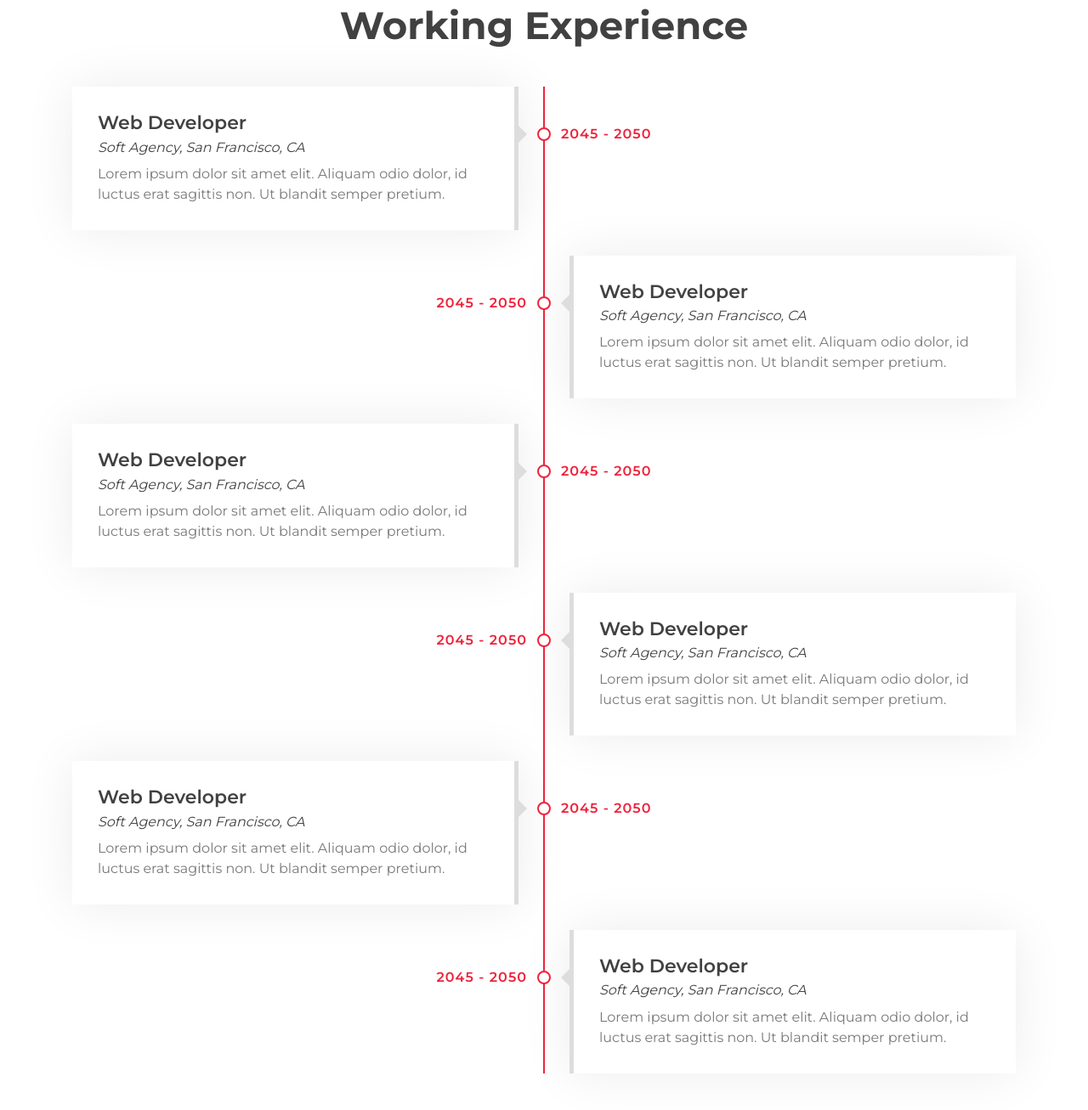
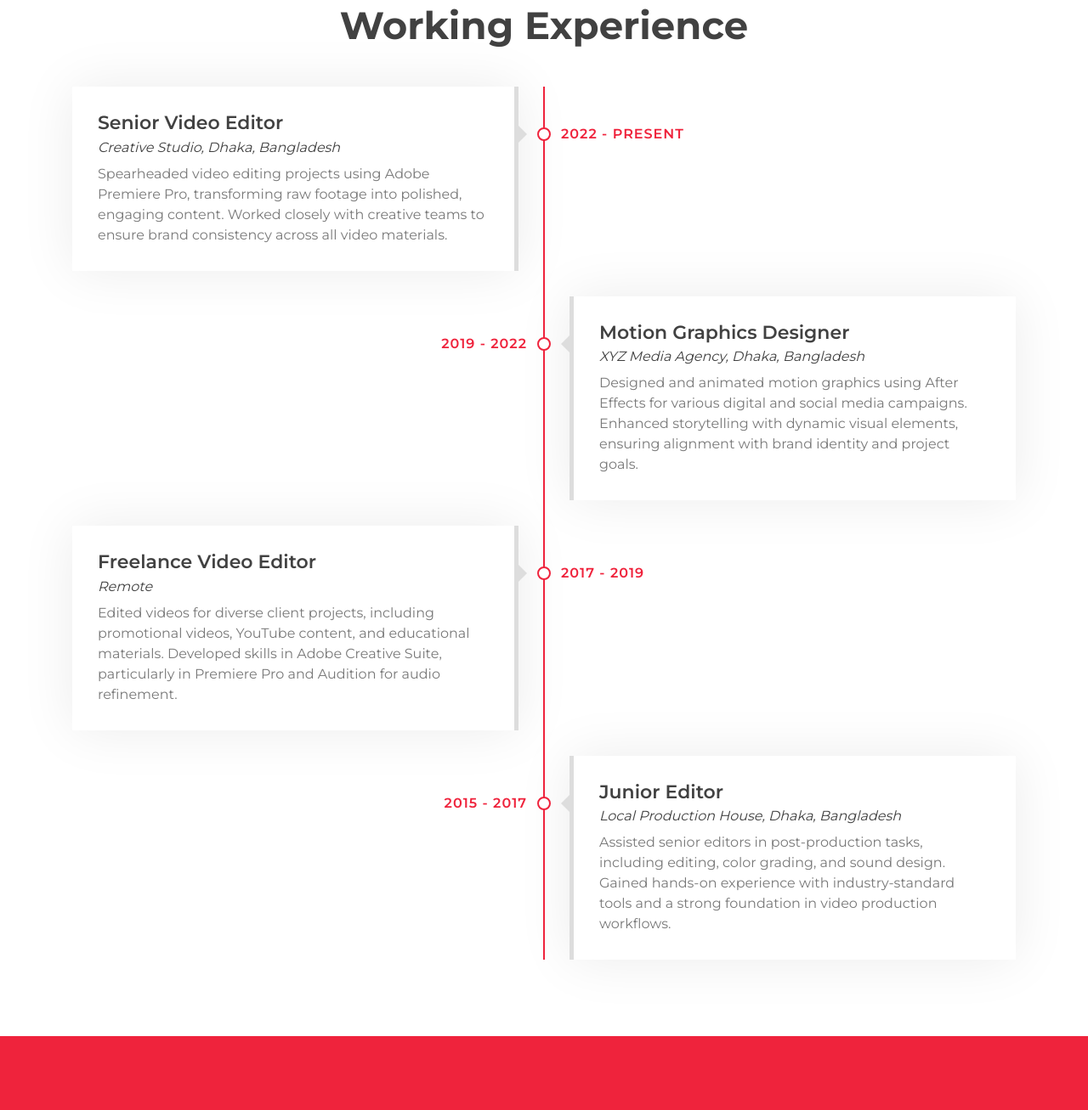
Before and after one commit to ashikdas973/ashiksworld, a plain HTML site: page index.html in a window 1280 px wide. Shown: the part 2310-3617 px from the top of the page at 85% size. Drawn offline with nearby package versions, Linux system fonts and the light colour scheme.

Commit message:
new site

```diff
--- a/index.html
+++ b/index.html
@@ -1,6 +1,7 @@
 <!DOCTYPE html>
 <html lang="en">
     <head>
+        <meta name="google-site-verification" content="kdPIQEgOvzwn3NwNTe7EV5h23HCaQfkn1PuJJzCFBmk" />
         <meta charset="utf-8">
         <title>Ashik Das</title>
         <meta content="width=device-width, initial-scale=1.0" name="viewport">
@@ -212,61 +213,41 @@
         <div class="timeline">
             <div class="timeline-item left wow slideInLeft" data-wow-delay="0.1s">
                 <div class="timeline-text">
-                            <div class="timeline-date">2045 - 2050</div>
-                            <h2>Web Developer</h2>
-                            <h4>Soft Agency, San Francisco, CA</h4>
+                    <div class="timeline-date">2022 - Present</div>
+                    <h2>Senior Video Editor</h2>
+                    <h4>Creative Studio, Dhaka, Bangladesh</h4>
                     <p>
-                                Lorem ipsum dolor sit amet elit. Aliquam odio dolor, id luctus erat sagittis non. Ut blandit semper pretium.
+                        Spearheaded video editing projects using Adobe Premiere Pro, transforming raw footage into polished, engaging content. Worked closely with creative teams to ensure brand consistency across all video materials.
                     </p>
                 </div>
             </div>
-                    <div class="timeline-item right wow slideInRight" data-wow-delay="0.1s">
+            <div class="timeline-item right wow slideInRight" data-wow-delay="0.2s">
                 <div class="timeline-text">
-                            <div class="timeline-date">2045 - 2050</div>
-                            <h2>Web Developer</h2>
-                            <h4>Soft Agency, San Francisco, CA</h4>
+                    <div class="timeline-date">2019 - 2022</div>
+                    <h2>Motion Graphics Designer</h2>
+                    <h4>XYZ Media Agency, Dhaka, Bangladesh</h4>
                     <p>
-                                Lorem ipsum dolor sit amet elit. Aliquam odio dolor, id luctus erat sagittis non. Ut blandit semper pretium.
+                        Designed and animated motion graphics using After Effects for various digital and social media campaigns. Enhanced storytelling with dynamic visual elements, ensuring alignment with brand identity and project goals.
                     </p>
                 </div>
             </div>
-                    <div class="timeline-item left wow slideInLeft" data-wow-delay="0.1s">
+            <div class="timeline-item left wow slideInLeft" data-wow-delay="0.3s">
                 <div class="timeline-text">
-                            <div class="timeline-date">2045 - 2050</div>
-                            <h2>Web Developer</h2>
-                            <h4>Soft Agency, San Francisco, CA</h4>
+                    <div class="timeline-date">2017 - 2019</div>
+                    <h2>Freelance Video Editor</h2>
+                    <h4>Remote</h4>
                     <p>
-                                Lorem ipsum dolor sit amet elit. Aliquam odio dolor, id luctus erat sagittis non. Ut blandit semper pretium.
+                        Edited videos for diverse client projects, including promotional videos, YouTube content, and educational materials. Developed skills in Adobe Creative Suite, particularly in Premiere Pro and Audition for audio refinement.
                     </p>
                 </div>
             </div>
-                    <div class="timeline-item right wow slideInRight" data-wow-delay="0.1s">
+            <div class="timeline-item right wow slideInRight" data-wow-delay="0.4s">
                 <div class="timeline-text">
-                            <div class="timeline-date">2045 - 2050</div>
-                            <h2>Web Developer</h2>
-                            <h4>Soft Agency, San Francisco, CA</h4>
+                    <div class="timeline-date">2015 - 2017</div>
+                    <h2>Junior Editor</h2>
+                    <h4>Local Production House, Dhaka, Bangladesh</h4>
                     <p>
-                                Lorem ipsum dolor sit amet elit. Aliquam odio dolor, id luctus erat sagittis non. Ut blandit semper pretium.
-                            </p>
-                        </div>
-                    </div>
-                    <div class="timeline-item left wow slideInLeft" data-wow-delay="0.1s">
-                        <div class="timeline-text">
-                            <div class="timeline-date">2045 - 2050</div>
-                            <h2>Web Developer</h2>
-                            <h4>Soft Agency, San Francisco, CA</h4>
-                            <p>
-                                Lorem ipsum dolor sit amet elit. Aliquam odio dolor, id luctus erat sagittis non. Ut blandit semper pretium.
-                            </p>
-                        </div>
-                    </div>
-                    <div class="timeline-item right wow slideInRight" data-wow-delay="0.1s">
-                        <div class="timeline-text">
-                            <div class="timeline-date">2045 - 2050</div>
-                            <h2>Web Developer</h2>
-                            <h4>Soft Agency, San Francisco, CA</h4>
-                            <p>
-                                Lorem ipsum dolor sit amet elit. Aliquam odio dolor, id luctus erat sagittis non. Ut blandit semper pretium.
+                        Assisted senior editors in post-production tasks, including editing, color grading, and sound design. Gained hands-on experience with industry-standard tools and a strong foundation in video production workflows.
                     </p>
                 </div>
             </div>
@@ -534,7 +515,7 @@
                     </div>
                     <div class="testimonial-item">
                         <div class="testimonial-img">
-                            <img src="img/testimonial-3.jpg" alt="Image">
+                            <img src="img/naimursir.jpg" alt="Image">
                         </div>
                         <div class="testimonial-text">
                             <p>
@@ -561,7 +542,7 @@
             <div class="col-lg-6 wow fadeInUp" data-wow-delay="0.0s">
                 <div class="team-item">
                     <div class="team-img">
-                        <img src="img/team-1.jpg" alt="Image">
+                        <img src="img/ASHIK.jpg" alt="Image">
                     </div>
                     <div class="team-text">
                         <h2>Mollie Ross</h2>
@@ -752,7 +733,7 @@
                         <div class="footer-social">
                             <a href=""><i class="fab fa-twitter"></i></a>
                             <a href="https://www.facebook.com/profile.php?id=100088503516467"><i class="fab fa-facebook-f"></i></a>
-                            <a href=""><i class="fab fa-youtube"></i></a>
+                            <a href="https://www.youtube.com/@AshiksWorld-tp8ul"><i class="fab fa-youtube"></i></a>
                             <a href=""><i class="fab fa-instagram"></i></a>
                             <a href=""><i class="fab fa-linkedin-in"></i></a>
                         </div>
```
Also changed, not shown: img/ASHIK.jpg (added), img/Ashik2.jpg (added), img/naimur.jpg (added), img/naimursir.jpg (added). Lines whose indentation alone changed are shown as unchanged.
